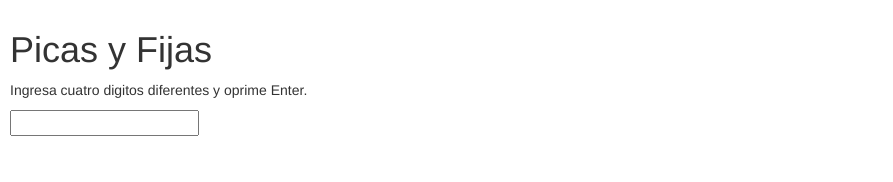
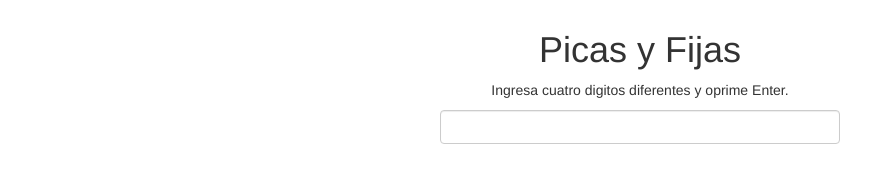
Before and after one commit to wilmer142/Picas-Y-Fijas, a plain HTML site: page index.html in a window 1280 px wide. Shown: the whole page, without its empty margins (0-893 px from the left). Drawn offline with nearby package versions, Linux system fonts and the light colour scheme.

Commit message:
Center body content and adding style for input text

```diff
--- a/css/style.css
+++ b/css/style.css
@@ -1,3 +1,4 @@
 body {
 	padding:10px;
+	text-align: center;
 }
--- a/index.html
+++ b/index.html
@@ -2,17 +2,17 @@
 <html>
 <head>
 	<title>Picas y Fijas</title>
+	<link rel="stylesheet" href="https://maxcdn.bootstrapcdn.com/bootstrap/3.3.7/css/bootstrap.min.css" integrity="sha384-BVYiiSIFeK1dGmJRAkycuHAHRg32OmUcww7on3RYdg4Va+PmSTsz/K68vbdEjh4u" crossorigin="anonymous">
+	<link rel="stylesheet" type="text/css" href="css/style.css">
 
 	<script src="https://ajax.googleapis.com/ajax/libs/jquery/2.2.4/jquery.min.js"></script>
-	<link rel="stylesheet" href="https://maxcdn.bootstrapcdn.com/bootstrap/3.3.7/css/bootstrap.min.css" integrity="sha384-BVYiiSIFeK1dGmJRAkycuHAHRg32OmUcww7on3RYdg4Va+PmSTsz/K68vbdEjh4u" crossorigin="anonymous">
-	<link rel="stylesheet" type="text/css" href="css/style.css">
 </head>
 <body>
 	<div class="row">
-		<div class="col-md-4">
+		<div class="col-md-4 col-md-offset-4">
 			<h1>Picas y Fijas</h1>
 			<p>Ingresa cuatro digitos diferentes y oprime Enter.</p>
-			<input type="text" id="number">
+			<input type="text" id="number" class="form-control">
 		</div>
 	</div>
 
```
